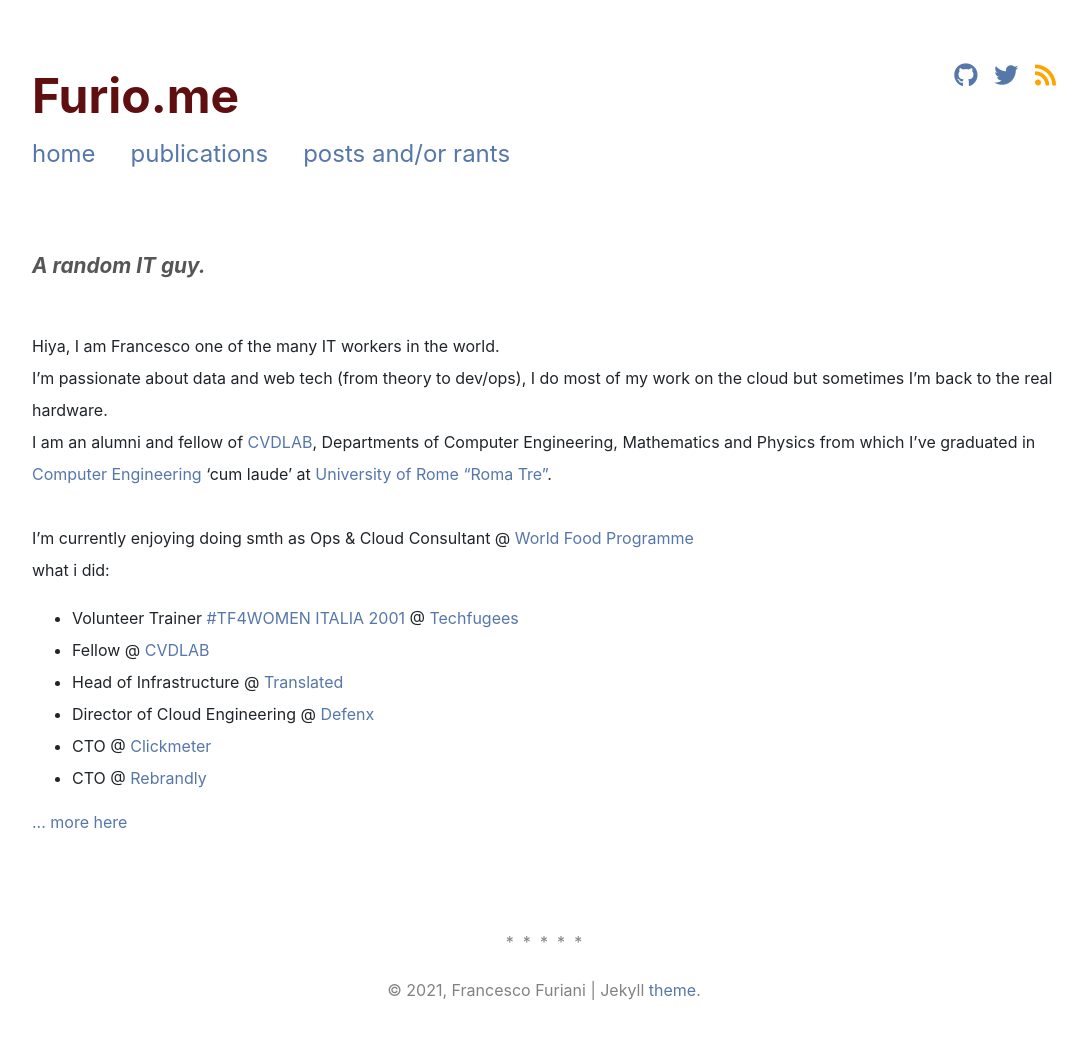
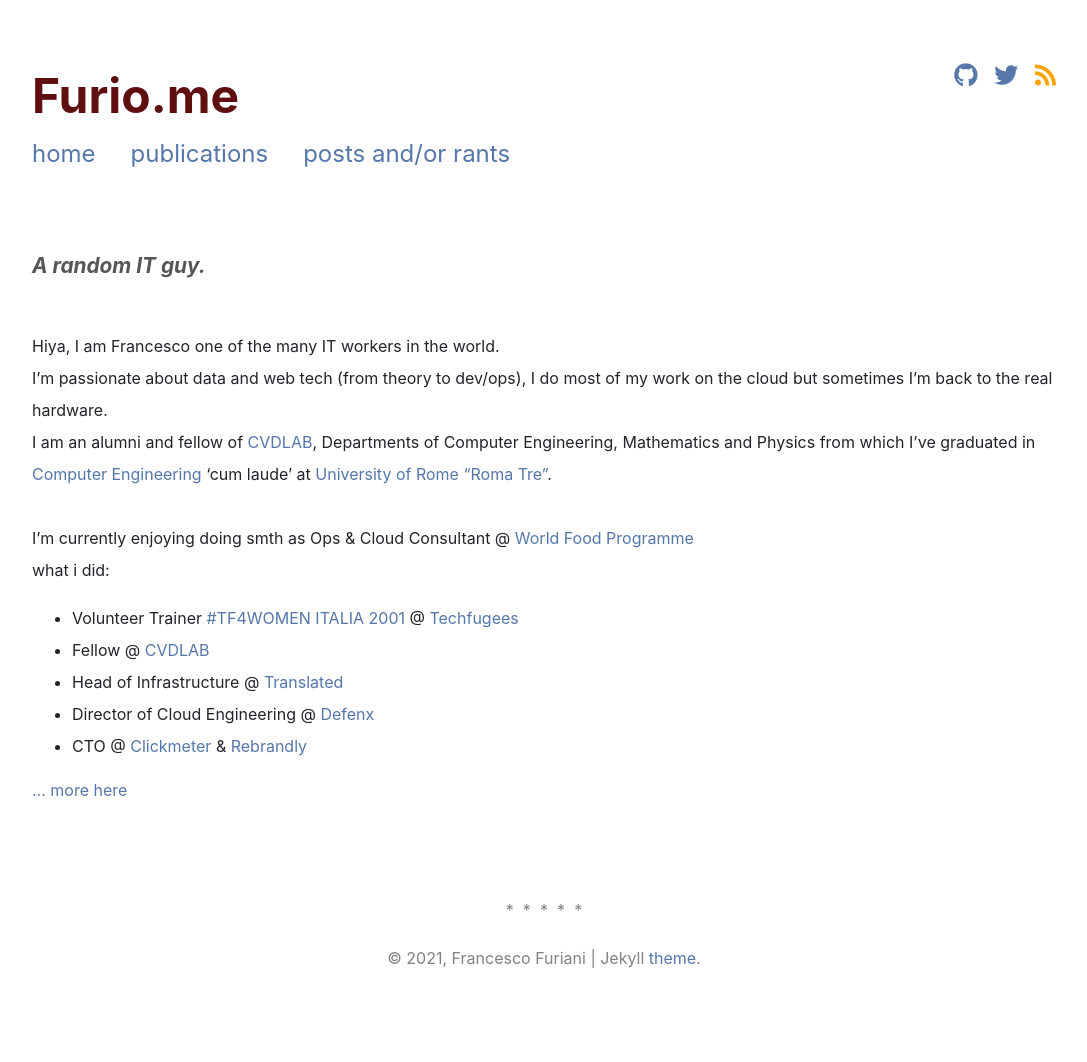
Before and after one commit to furio/furio.github.io, a Jekyll site: the page built from index.md, in a window 1280 px wide. Shown: the whole page, without its empty margins (96-1183 px from the left). Built offline with Jekyll 4.4.1, drawn with Linux system fonts in a browser that asks for light colours; nearby versions of some CDN libraries; a style sheet for code colours, icons or effects is not loaded; after the commit the page ends 1030 px from its top, so only the background shows below that.

Commit message:
Update index.md

```diff
--- a/index.md
+++ b/index.md
@@ -23,8 +23,7 @@
 * Fellow @ [CVDLAB](http://cvdlab.org/)
 * Head of Infrastructure @ [Translated](https://translated.com/)
 * Director of Cloud Engineering @ [Defenx](https://defenx.com/)
-* CTO @ [Clickmeter](https://www.clickmeter.com/)
-* CTO @ [Rebrandly](https://www.rebrandly.com/)
+* CTO @ [Clickmeter](https://www.clickmeter.com/) & [Rebrandly](https://www.rebrandly.com/)
 <br />
 <div id="worktext"></div>
 <br />
```
